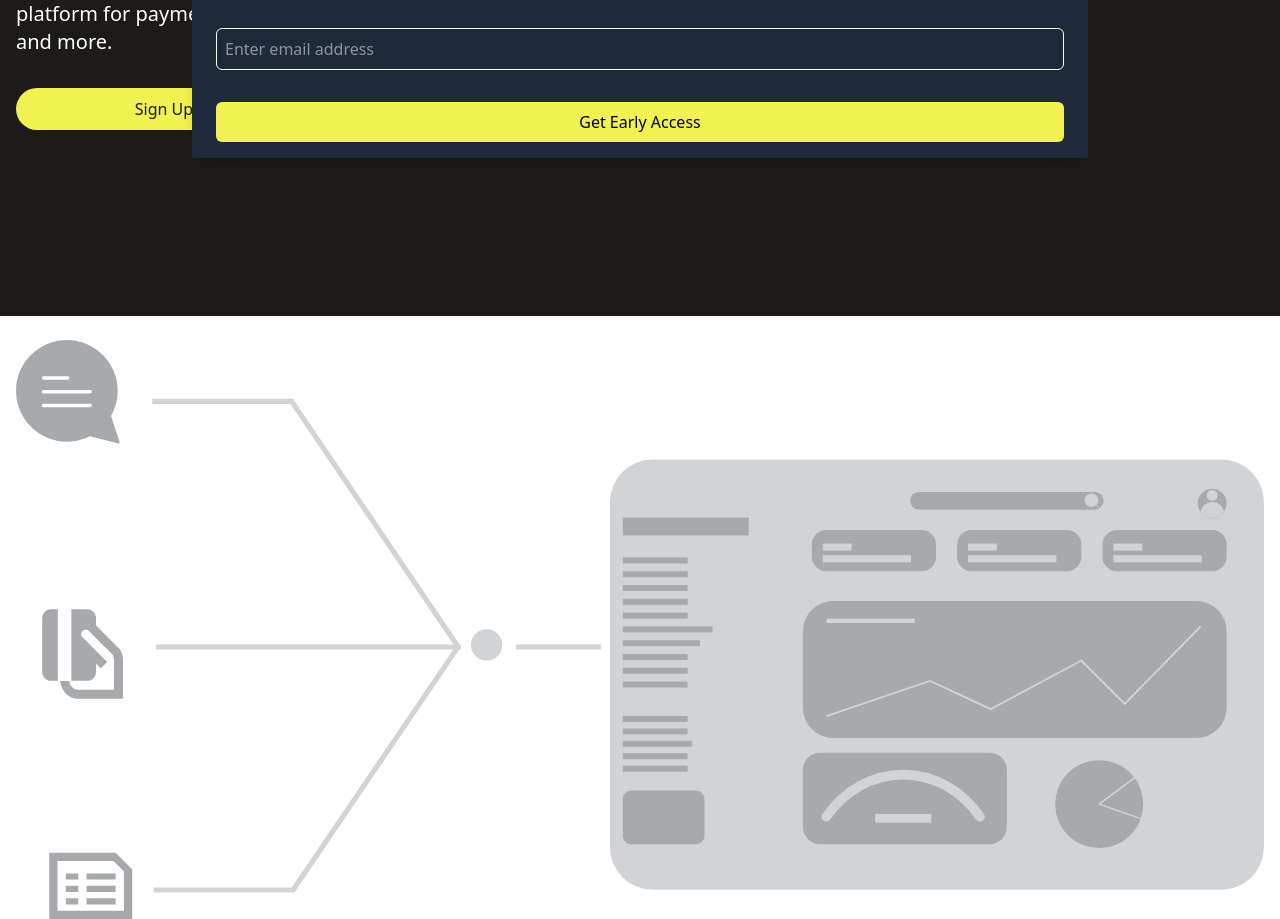
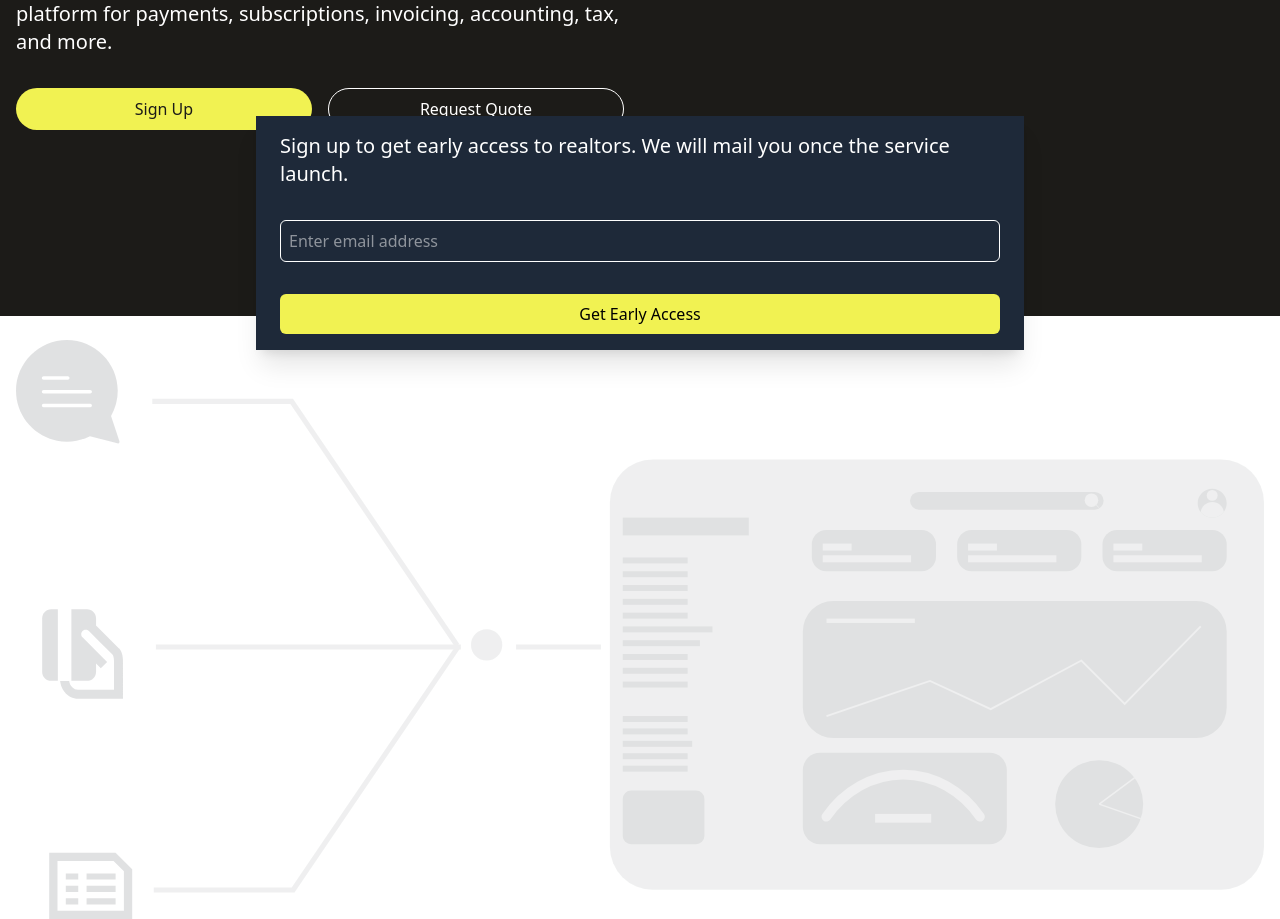
Before and after one commit to pacheko-ke/realtor, a React (Vite) app: page / in a window 1280 px wide. Shown: the part 324-1243 px from the top of the page. Built offline with nearby package versions, Linux system fonts and the light colour scheme.

Commit message:
update home

```diff
--- a/src/components/Home.jsx
+++ b/src/components/Home.jsx
@@ -35,7 +35,7 @@ export default function Home() {
                 </div>
 
             </div>
-            <img src={Dashboard} alt="image here" className='mx-4 mt-6 ' />
+            <img src={Dashboard} alt="image here" className='mx-4 mt-6 opacity-34' />
             <EarlyAccess />
 
 
--- a/src/components/core/EarlyAccess.jsx
+++ b/src/components/core/EarlyAccess.jsx
@@ -3,8 +3,8 @@ import { motion } from 'motion/react'
 
 export default function Newsletter(props) {
   return (
-    <motion.div className='flex gap-4 shadow-xl flex-col right-6 left-6 md:left-[15%] md:right-[15%] top-[35vh] align-center z-10    md:gap-8 align-right bg-gray-800 px-6 py-4 text-white absolute' initial={{ y: 500 }} animate={{ y: 0 }} transition={{ duration: 2, delay: 2 }}>
-      <p className="text-md">Sign up to get early access to realtors. We will mail you once the service launch.  </p>
+    <motion.div className='flex gap-4 shadow-xl flex-col right-6 left-6 md:left-[20%] md:right-[20%] top-[35vh] lg:top-[55vh] align-center z-10    md:gap-8 align-right bg-gray-800 px-6 py-4 text-white absolute' initial={{ y: 500 }} animate={{ y: 0 }} transition={{ duration: 2, delay: 2 }}>
+      <p className="text-md lg:text-xl">Sign up to get early access to realtors. We will mail you once the service launch.  </p>
       <input type="email" placeholder='Enter email address' className='border pl-2 py-2 rounded-md invalid:border-red-500 invalid:border-2 text-white' />
       <button className='bg-[#F1F252] py-2 rounded-md text-black'>Get Early Access</button>
 
```
